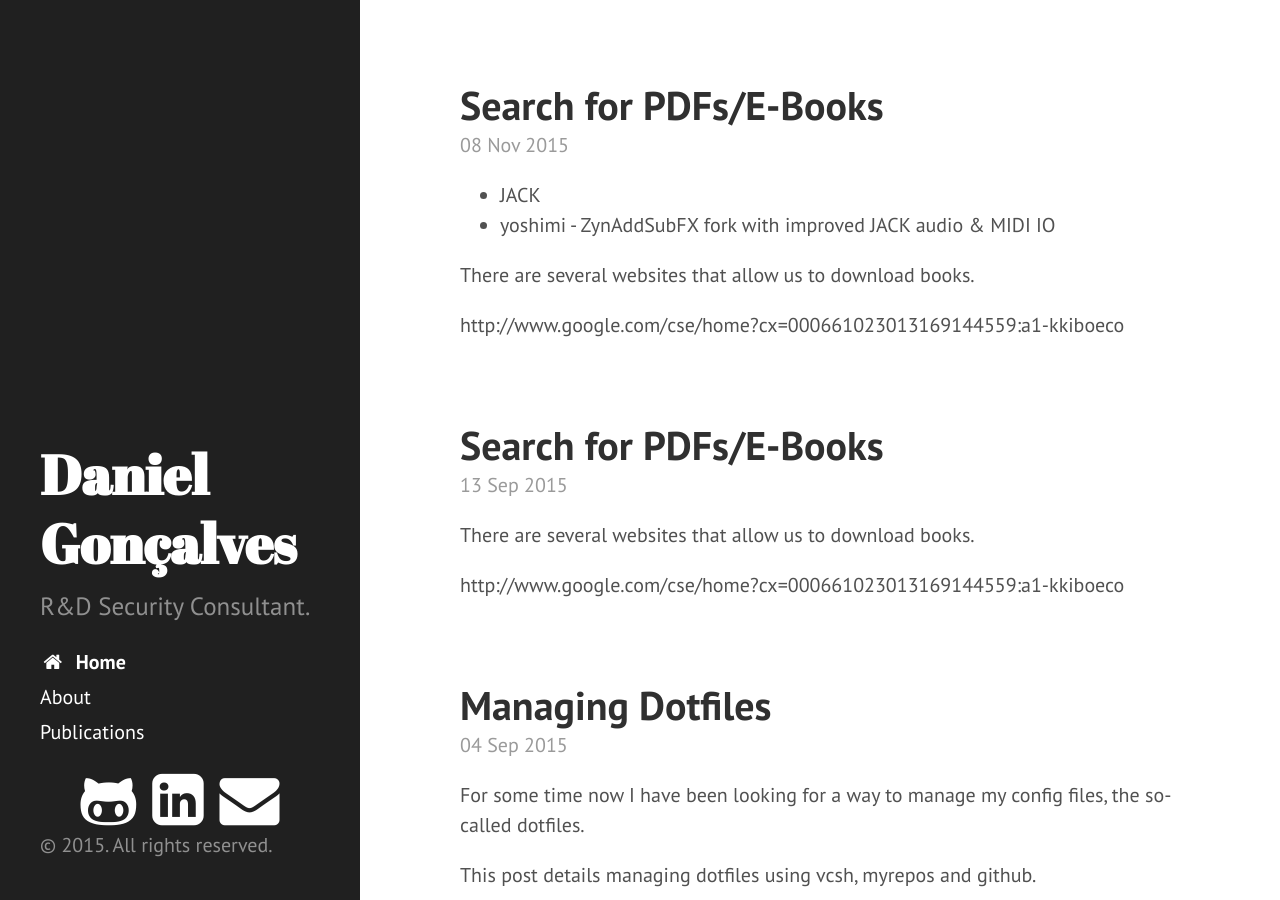
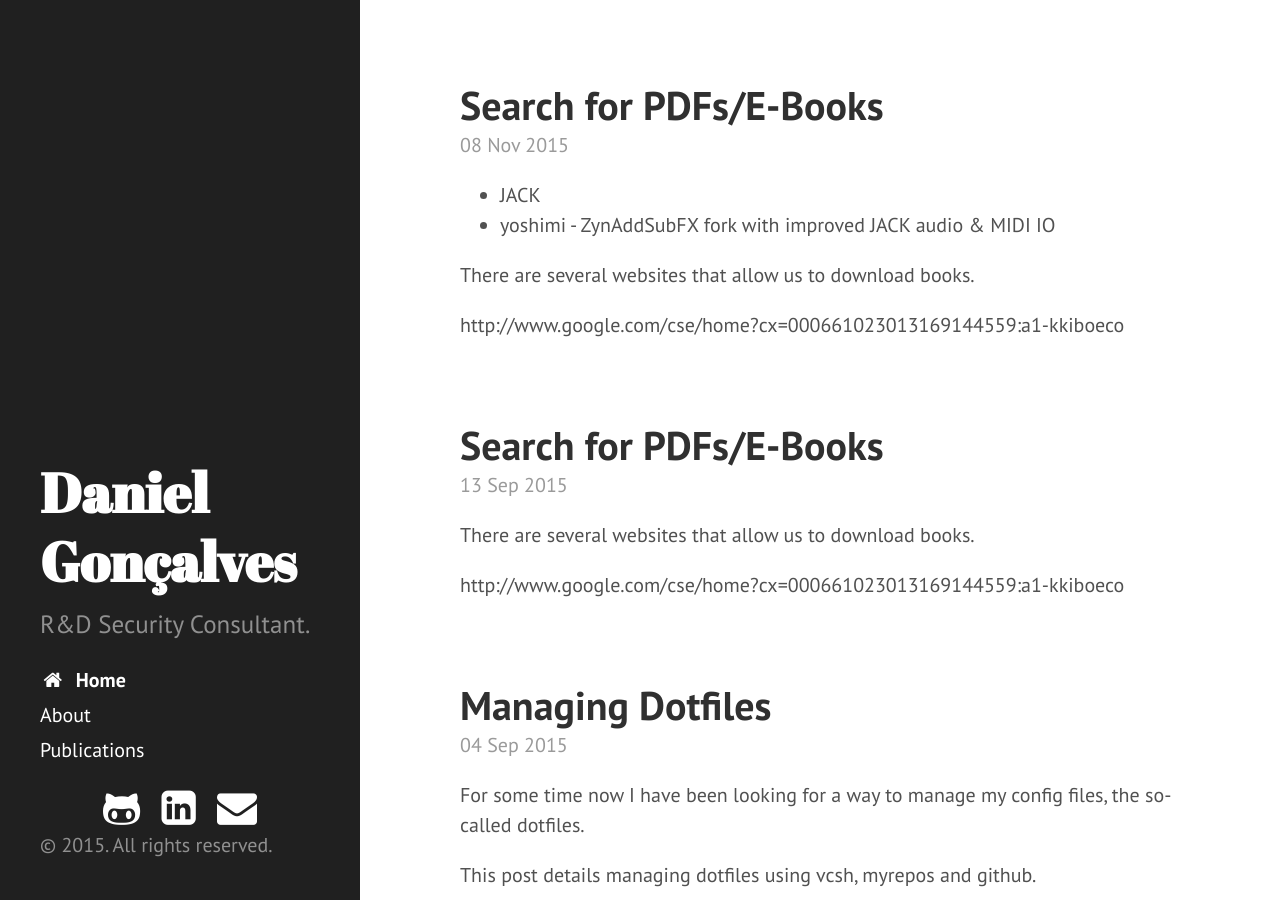
Before and after one commit to 2phost/2phost.github.io, a Jekyll site: the page built from index.html, in a window 1280 px wide and 900 px high. Built offline with Jekyll 4.4.1, drawn with Linux system fonts in a browser that asks for light colours; nearby versions of some CDN libraries; Markdown is read by kramdown in place of the engine named in the settings; the list of posts is cut into pages by our own code.

Commit message:
social update

```diff
--- a/_includes/sidebar.html
+++ b/_includes/sidebar.html
@@ -29,11 +29,11 @@
     </nav>
 
     <center>
-      <a href="{{ site.social.github }}"><i class="fa fa-github-alt fa-3x"></i></a>{{ end }}
-      &nbsp;
-      <a href="{{ site.social.linkedin }}"><i class="fa fa-linkedin-square fa-3x"></i></a>{{ end }}
-      &nbsp;
-      <a href="{{ site.social.email }}"><i class="fa fa-envelope fa-3x"></i></a>{{ end }}
+      <a href="{{ site.social.github }}"><i class="fa fa-github-alt fa-2x"></i></a>{{ end }}
+      &nbsp;&nbsp;
+      <a href="{{ site.social.linkedin }}"><i class="fa fa-linkedin-square fa-2x"></i></a>{{ end }}
+      &nbsp;&nbsp;
+      <a href="{{ site.social.email }}"><i class="fa fa-envelope fa-2x"></i></a>{{ end }}
     </center>
 
     <p>&copy; {{ site.time | date: '%Y' }}. All rights reserved.</p>
```
